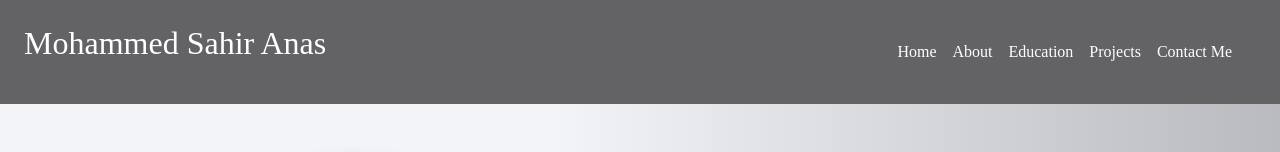
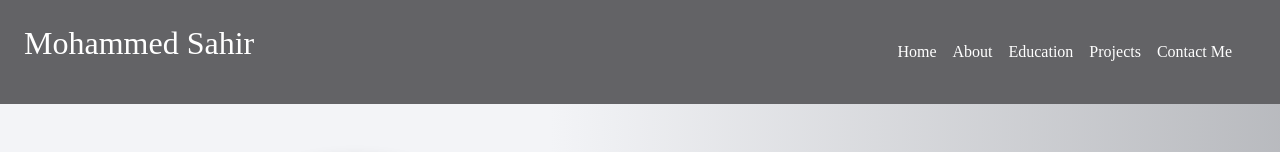
Before and after one commit to sahiranas/personal_website_sahir_anas, a plain HTML site: page index.html in a window 1280 px wide. Shown: the top 152 px of the page. Drawn offline with nearby package versions, Linux system fonts and the light colour scheme.

Commit message:
Update index.html

```diff
--- a/index.html
+++ b/index.html
@@ -17,7 +17,7 @@
     <header style="position: fixed; width:100%; z-index: 1;">
         <div class="row headerRow text-white p-4">
             <div class="col-6 col-md-6">
-                <h2 class="">Mohammed Sahir Anas</h2>
+                <h2 class="">Mohammed Sahir</h2>
             </div>
             <div class="col-6 col-md-6 my-auto d-flex flex-row-reverse">
                 <nav class="navbar navbar-expand-lg navbar-light">
```
